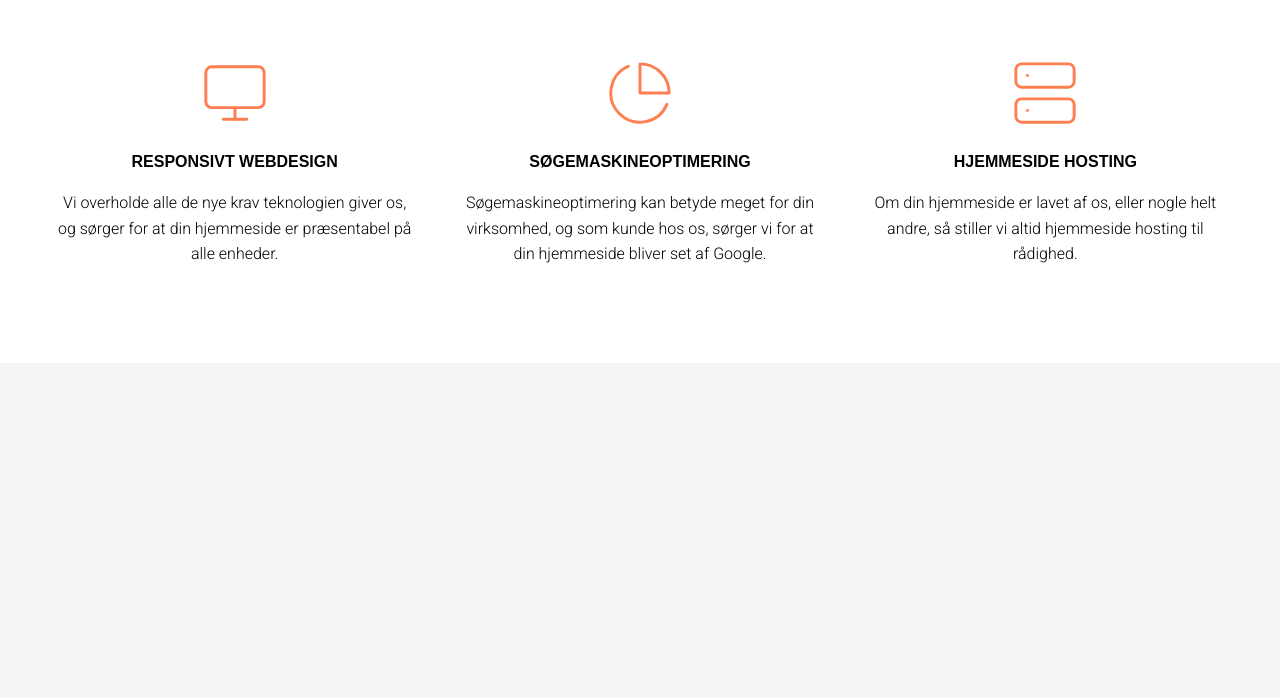
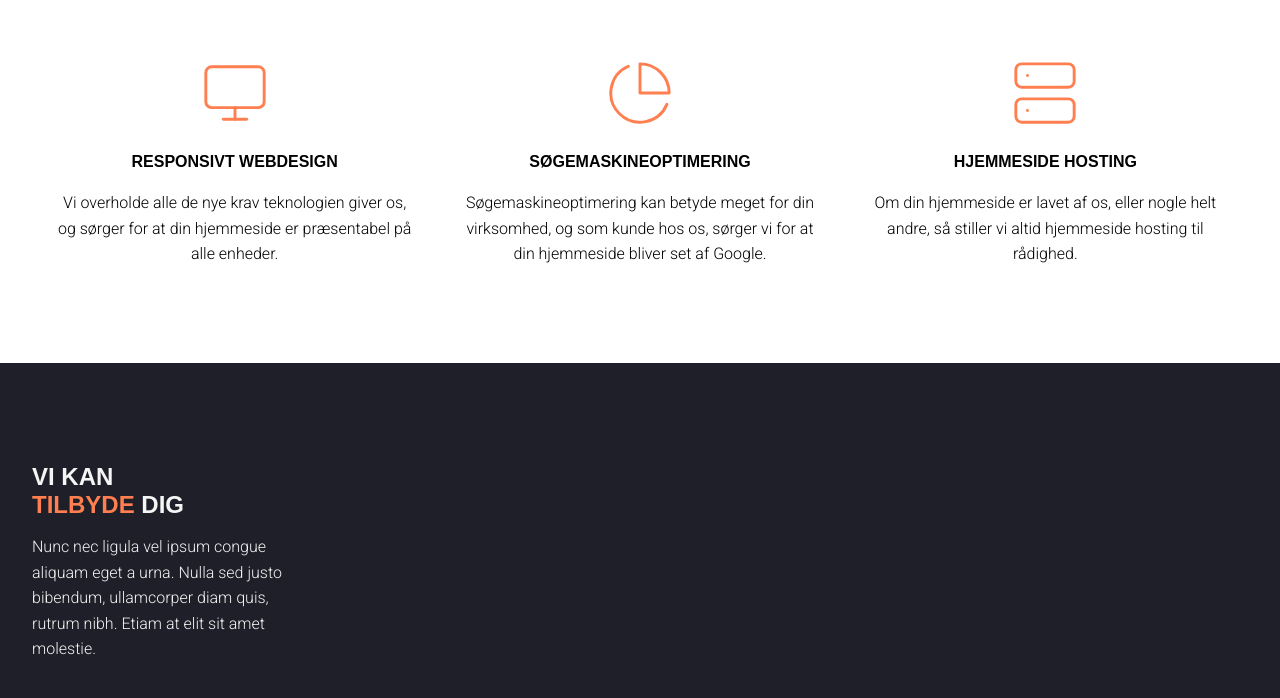
Before and after one commit to mathiasjor911/Opgave-5--Hjemmeside-til-egen-virksomhed, a website: page index.html in a window 1280 px wide. Shown: the part 638-1336 px from the top of the page. Before the commit the page ends 1001 px from the top, so only its background shows below. Drawn offline with nearby package versions, Linux system fonts and the light colour scheme; a web font is replaced by a local one.

Commit message:
Oprettelse af ydelses-section

```diff
--- a/css/style.scss
+++ b/css/style.scss
@@ -212,7 +212,21 @@ hr{
         height: auto;
     }
 }
+/* Ydelser - section */
+.ydelser-section{
+    background: $navy;
+    padding: 4em 0;
+    color: $off-white;
 
+    .wrapper{
+        display: grid;
+        grid-template-columns: repeat(4, 1fr);
+        column-gap: 50px;
+    }
+    h2{
+        text-transform: uppercase;
+    }
+}
 
 
 h1,h2,h3 {
--- a/index.html
+++ b/index.html
@@ -109,7 +109,21 @@
     </section>
 
     <section class="ydelser-section">
+        <div class="wrapper">
+            <div>
+                <h2>Vi kan <br><span class="highlight">tilbyde</span> dig</h2>
+                <p>Nunc nec ligula vel ipsum congue aliquam eget a urna. Nulla sed justo bibendum, ullamcorper diam quis, rutrum nibh. Etiam at elit sit amet molestie.</p>
+            </div>
+            <div>
 
+            </div>
+            <div>
+
+            </div>
+            <div>
+
+            </div>
+        </div>
 
 
     </section>
```
Also changed, not shown: css/style.css, 1 other file.
